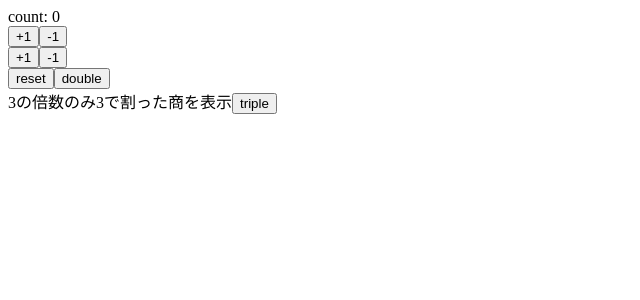
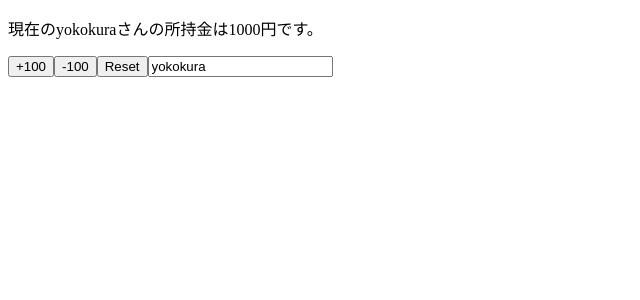
Before and after one commit to yk-port/react-advance-hooks, a React (Create React App) app: page / in a window 1280 px wide. Shown: the top 300 px of the page, without its empty margins (0-640 px from the left). Built offline with nearby package versions, Linux system fonts and the light colour scheme.

Commit message:
implement component using multiple states

```diff
--- a/src/App.js
+++ b/src/App.js
@@ -1,43 +1,29 @@
 import React, { useState } from 'react'
 
-const App = () => {
-  // useStateは配列を返す(2つ目の返り値(下記ではsetCount)は関数)
-  const [count, setCount] = useState(0)
+const App = props => {
+  const [name, setName] = useState(props.name)
+  const [price, setPrice] = useState(props.price)
 
-  const increment = () => setCount(count + 1)
-  const decrement = () => setCount(count - 1)
-
-  // setCountの引数に関数を渡す。「今の時点の値」を意味するpreviousCountを渡すことができる
-  const increment2 = () => setCount(previousCount => previousCount + 1)
-  const decrement2 = () => setCount(previousCount => previousCount - 1)
-
-  const reset = () => setCount(0)
-  const double = () => setCount(count * 2)
-  const triple = () => setCount(previousCount => (
-    previousCount % 3 === 0 ? previousCount / 3 : previousCount
-  ))
+  const reset = () => {
+    setName(props.name)
+    setPrice(props.price)
+  }
 
   return (
     <>
-      <div>count: {count}</div>
-      <div>
-        <button onClick={increment}>+1</button>
-        <button onClick={decrement}>-1</button>
-      </div>
-      <div>
-        <button onClick={increment2}>+1</button>
-        <button onClick={decrement2}>-1</button>
-      </div>
-      <div>
-        <button onClick={reset}>reset</button>
-        <button onClick={double}>double</button>
-      </div>
-      <div>
-        3の倍数のみ3で割った商を表示
-        <button onClick={triple}>triple</button>
-      </div>
+      <p>現在の{name}さんの所持金は{price}円です。</p>
+      <button onClick={() => setPrice(price + 100)}>+100</button>
+      <button onClick={() => setPrice(price - 100)}>-100</button>
+      <button onClick={reset}>Reset</button>
+      <input value={name} onChange={e => setName(e.target.value)} />
     </>
   )
 }
 
+// defaultPropsの値をpropsを使って値を渡すことができる
+App.defaultProps = {
+  name: 'yokokura',
+  price: 1000
+}
+
 export default App
```
